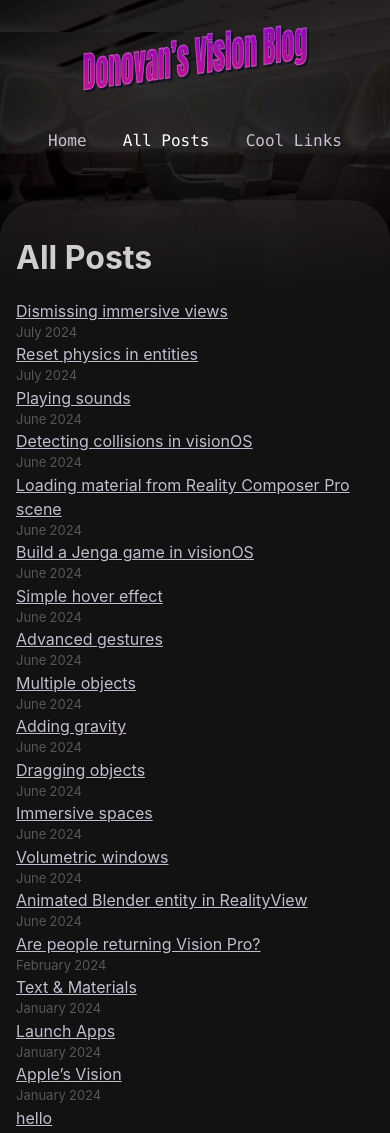
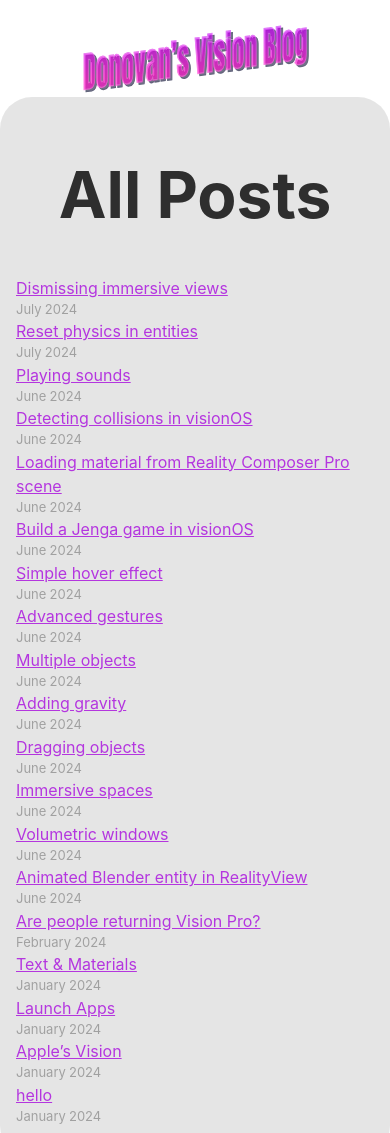
Before and after one commit to donovanh/vision.rodeo, an Eleventy site: page content/blog.njk in a window 390 px wide. Shown: the top 1133 px of the page. Built offline with nearby package versions, Linux system fonts and the light colour scheme; Eleventy itself is replaced by a stand-in of ours; files that its build step writes are made by us from their sources.

Commit message:
Updating to be simpler styling

```diff
--- a/_includes/layouts/base.njk
+++ b/_includes/layouts/base.njk
@@ -47,14 +47,13 @@
 	<body>
 		<div class="bodyBackground"></div>
 		<a href="#skip" class="visually-hidden">Skip to main content</a>
-		{%- if isInternal %}
 			<header class="internal">
 				<a href="/" class="home-link">
 					<span class="wordart-wrapper">
 						<span class="wordart">{{ metadata.title }}</span>
 					</span>
 				</a>
-				<nav class="panel">
+				<nav>
 					<h2 class="visually-hidden">Top level navigation menu</h2>
 					<ul class="nav">
 					{%- for entry in collections.all | eleventyNavigation %}
@@ -63,25 +62,6 @@
 					</ul>
 				</nav>
 			</header>
-		{%- else %}
-			<div class="header-container home">
-				<header class="panel {% if page.url === "/" %}animated{% endif %}" id="header">
-					<a href="/" class="home-link">
-						<span class="wordart-wrapper">
-							<span class="wordart">{{ metadata.title }}</span>
-						</span>
-					</a>
-					<nav class="panel">
-						<h2 class="visually-hidden">Top level navigation menu</h2>
-						<ul class="nav">
-						{%- for entry in collections.all | eleventyNavigation %}
-							<li class="nav-item"><a href="{{ entry.url }}"{% if entry.url == page.url %} aria-current="page"{% endif %}>{{ entry.title }}</a></li>
-						{%- endfor %}
-						</ul>
-					</nav>
-				</header>
-			</div>
-		{%- endif %}
 		<main id="skip" class="{% if page.url === "/" %}animated{% endif %}">
 			{{ content | safe }}
 		</main>
@@ -102,18 +82,8 @@
 					></iframe>
 				</div>
 			</div>
-			<nav class="panel secondary">
-					<h2 class="visually-hidden">Footer navigation menu</h2>
-					<ul class="nav">
-					{%- for entry in collections.all | eleventyNavigation %}
-						<li class="nav-item"><a href="{{ entry.url }}"{% if entry.url == page.url %} aria-current="page"{% endif %}>{{ entry.title }}</a></li>
-					{%- endfor %}
-					</ul>
-				</nav>
-				<p>This website is built on <a href="http://eleventy-base-blog.netlify.app">Eleventy Base Blog</a> with a few small tweaks.</p>
-
-			<p>Thanks for reading, be sure to check out <a href="/feed/feed.xml">the RSS feed</a>.</p>
-				<p>All content @2024 <a href="https://hop.ie">Donovan Hutchinson</a></p>
+				<p>Thanks for reading! Follow the <a href="/feed/feed.xml">the RSS feed</a></p>
+				<p style="font-size: 0.75rem">All content @2024 <a href="https://hop.ie">Donovan Hutchinson</a></p>
 		</footer>
 
 		<!-- Current page: {{ page.url | htmlBaseUrl }} -->
--- a/content/index.njk
+++ b/content/index.njk
@@ -1,9 +1,6 @@
 ---
 layout: layouts/home.njk
-eleventyNavigation:
-  key: Home
-  order: 1
-numberOfLatestPostsToShow: 12
+numberOfLatestPostsToShow: 20
 ---
 
 {% set postslist = collections.posts | head(-1 * numberOfLatestPostsToShow) %}
--- a/content/links/index.md
+++ b/content/links/index.md
@@ -1,9 +1,6 @@
 ---
 title: "Cool links"
 layout: layouts/base.njk
-eleventyNavigation:
-  key: Cool Links
-  order: 3
 ---
 
 <div class="content panel padded">
--- a/public/css/index.css
+++ b/public/css/index.css
@@ -9,35 +9,36 @@
 
 /* Theme colors */
 :root {
-	--color-gray-70: rgba(255, 255, 255, 0.3);
-	--color-gray-50: rgba(255, 255, 255, 0.5);
-	--color-gray-20: rgba(255, 255, 255, 0.8);
+	--color-gray-90: rgba(0, 0, 0, 0.1);
+	--color-gray-70: rgba(0, 0, 0, 0.3);
+	--color-gray-50: rgba(0, 0, 0, 0.5);
+	--color-gray-20: rgba(0, 0, 0, 0.8);
 
-	--background-color: #000;
+	--background-color: #fff;
 
 	--text-color: var(--color-gray-20);
-	--text-color-link: rgba(241, 233, 255, 0.8);
-	--text-color-link-active: rgba(241, 233, 255, 1);
-	--text-color-link-visited: rgba(241, 233, 255, 0.5);
+	--text-color-link: rgba(168, 10, 221, 0.8);
+	--text-color-link-active: rgba(168, 10, 221, 1);
+	--text-color-link-visited: rgba(168, 10, 221, 0.7);
 
 	--syntax-tab-size: 2;
 }
 
-/* TODO: Make a proper dark theme? */
-/* @media (prefers-color-scheme: dark) {
+@media (prefers-color-scheme: dark) {
 	:root {
-		--color-gray-20: #e0e0e0;
-		--color-gray-50: #c0c0c0;
-		--color-gray-70: #dad8d8;
+		--color-gray-90: rgba(255, 255, 255, 0.1);
+		--color-gray-70: rgba(255, 255, 255, 0.3);
+		--color-gray-50: rgba(255, 255, 255, 0.5);
+		--color-gray-20: rgba(255, 255, 255, 0.8);
 
-		/* --text-color is assigned to --color-gray-_ above
-		--text-color-link: #1493fb;
-		--text-color-link-active: #6969f7;
-		--text-color-link-visited: #a6a6f8;
+		--background-color: #000;
 
-		--background-color: #15202b;
+		--text-color: var(--color-gray-20);
+		--text-color-link: rgba(241, 233, 255, 0.8);
+		--text-color-link-active: rgba(241, 233, 255, 1);
+		--text-color-link-visited: rgba(241, 233, 255, 0.5);
 	}
-} */
+}
 
 /* Global stylesheet */
 * {
@@ -50,10 +51,9 @@ body {
 	margin: 0 auto;
 	font-family: var(--font-family);
 	color: var(--text-color);
-	text-shadow: 0 1px 1px rgba(0, 0, 0, 0.2);
-	/* TODO: Have this dynamically change by time of day */
+	font-size: 1.25em;
+
 	background: var(--background-color);
-	background-image: url("/img/office.webp");
 	background-size: 100vw;
 	background-repeat: no-repeat;
 }
@@ -61,8 +61,11 @@ html {
 	overflow-y: scroll;
 }
 
-.bodyBackground {
-	opacity: 0;
+@media (max-width: 90rem) {
+	html,
+	body {
+		font-size: 1em;
+	}
 }
 
 /* https://www.a11yproject.com/posts/how-to-hide-content/ */
@@ -104,7 +107,6 @@ main {
 
 .links-nextprev {
 	list-style: none;
-	border-top: 1px dashed var(--color-gray-20);
 	padding: 1em 0;
 }
 
@@ -118,10 +120,15 @@ table th {
 
 pre,
 code {
+	background: var(--color-gray-90);
+	border-radius: 0.25rem;
+	padding: 0.25rem;
 	font-family: var(--font-family-monospace);
+	font-size: 0.75rem;
 	word-break: break-word;
 }
 pre:where([class*="language-"]) {
+	margin: 2rem 0 !important;
 	width: 100%;
 }
 pre:not([class*="language-"]) {
@@ -139,15 +146,11 @@ pre:not([class*="language-"]) {
 	word-spacing: normal;
 	word-break: normal;
 }
-code {
-	word-break: break-all;
-}
 
 .panel {
-	background-color: rgba(89, 89, 89, 0.2);
-	box-shadow: -0.25px -0.25px 0.25px 0 rgba(255, 255, 255, 0.15),
-		0 0 1rem 0 rgba(0, 0, 0, 0.1);
-	border-radius: 2.5rem;
+	background-color: var(--color-gray-90);
+	box-shadow: -0.25px -0.25px 0.25px 0 rgba(255, 255, 255, 0.15);
+	border-radius: 2rem;
 	position: relative;
 	backdrop-filter: blur(20px);
 	-webkit-backdrop-filter: blur(20px);
@@ -170,7 +173,6 @@ code {
 	transform-style: preserve-3d;
 }
 header {
-	font-family: var(--font-family-monospace);
 	text-align: center;
 	align-items: center;
 	padding: 4rem 0;
@@ -245,9 +247,6 @@ nav.secondary {
 .nav-item a[href]:not(:hover) {
 	text-decoration: none;
 }
-.nav a[href][aria-current="page"] {
-	color: #fff;
-}
 
 @media (max-width: 40rem) {
 	nav {
@@ -256,24 +255,24 @@ nav.secondary {
 }
 
 /* Internal header */
-header.internal {
+header {
 	display: flex;
 	max-width: 100%;
 	padding: 0;
 	margin: 0;
 }
 
-header.internal .home-link {
+header .home-link {
 	width: 300px;
 	margin-right: auto;
 }
 
-header.internal .wordart {
+header .wordart {
 	font-size: 2rem;
 	margin: 0;
 }
 
-header.internal nav {
+header nav {
 	background: none;
 	box-shadow: none;
 	filter: none;
@@ -282,12 +281,11 @@ header.internal nav {
 	margin: 2rem;
 }
 
-header.internal ul.nav {
+header ul.nav {
 	padding: 1rem 0 0;
 }
 
 @media (max-width: 500px) {
-	header.internal,
 	header,
 	header.panel {
 		display: block;
@@ -296,28 +294,13 @@ header.internal ul.nav {
 		margin: 2rem 0 0;
 	}
 
-	header .home-link {
-		width: 300px;
-		margin-right: auto;
-	}
-
 	header .wordart {
 		font-size: 2rem;
 		margin: 0;
 	}
 
-	nav,
-	header .panel {
-		background: none;
-		box-shadow: none;
-		filter: none;
-		-webkit-backdrop-filter: none;
-		max-width: 100%;
-		margin: 2rem;
-	}
-
-	header .nav {
-		padding: 1rem 0 0;
+	header nav {
+		display: none;
 	}
 }
 
@@ -338,11 +321,13 @@ header.internal ul.nav {
 }
 
 .home .postlist-item {
+	background: var(--color-gray-90);
 	margin: 1rem;
 	max-width: calc(33% - 2rem);
 	width: 100%;
 	padding: 2rem;
 }
+
 @media (max-width: 70rem) {
 	.home .postlist-item {
 		max-width: calc(50% - 2rem);
@@ -353,6 +338,10 @@ header.internal ul.nav {
 	.home .postlist-item {
 		max-width: 100%;
 	}
+}
+
+.home .postlist-item h1 {
+	margin: 0;
 }
 
 .nested .postlist-item {
@@ -425,12 +414,10 @@ main video {
 	justify-content: center;
 	text-transform: capitalize;
 	text-decoration: none;
-	background: rgba(255, 255, 255, 0.1);
+	background: var(--color-gray-90);
 	padding: 0.25rem 0.5rem;
-	border: 0.5px solid rgba(255, 255, 255, 0.25);
+	border: 0.5px solid rgba(0, 0, 0, 0.25);
 	border-radius: 1rem;
-	box-shadow: -0.25px -0.25px 0.25px 0 rgba(255, 255, 255, 0.5),
-		0 0 1rem 0 rgba(0, 0, 0, 0.2);
 	font-size: 0.75em; /* 12px /16 */
 	opacity: 0.5;
 }
@@ -452,6 +439,7 @@ main video {
 	margin: 0;
 }
 .post-metadata time {
+	color: var(--color-gray-50);
 	margin-right: 1em;
 }
 
@@ -484,6 +472,16 @@ main h4 {
 	width: 100%;
 }
 
+.content h1 {
+	font-size: 4rem;
+}
+
+@media (max-width: 500px) {
+	.content h1 {
+		text-align: center;
+	}
+}
+
 h2 + .header-anchor {
 	font-size: 1.5em;
 }
@@ -492,6 +490,10 @@ footer {
 	max-width: 80rem;
 	margin: 2rem auto;
 	text-align: center;
+}
+
+footer.panel {
+	background: var(--color-gray-90);
 }
 
 @media (max-width: 90rem) {
--- a/public/js/on-scroll.js
+++ b/public/js/on-scroll.js
@@ -1,31 +1,5 @@
 addEventListener("scroll", (event) => {});
 
-let scrollPos = window.scrollY;
-let targetDepth = 400;
-let scrollRatio = scrollPos / targetDepth;
-
-function adjustHeaderTransform(scrollRatio) {
-	const header = document.getElementById("header");
-	if (scrollRatio < 1.5) {
-		header.style.opacity = 1;
-		header.style.pointerEvents = "auto";
-		header.style.transform = `rotateZ(${scrollRatio * 5}deg) rotateY(${
-			scrollRatio * 80
-		}deg) translateZ(-${scrollRatio * 40}vw)`;
-	} else {
-		header.style.opacity = 0;
-		header.style.pointerEvents = "none";
-	}
-}
-
-window.document.onload = () => {
-	adjustHeaderTransform(scrollRatio);
+onscroll = () => {
+	// Do offset adjustment of any floating elements, creating parallax
 };
-
-onscroll = () => {
-	scrollPos = window.scrollY;
-	targetDepth = 400;
-	scrollRatio = scrollPos / targetDepth;
-
-	adjustHeaderTransform(scrollRatio);
-};
```
